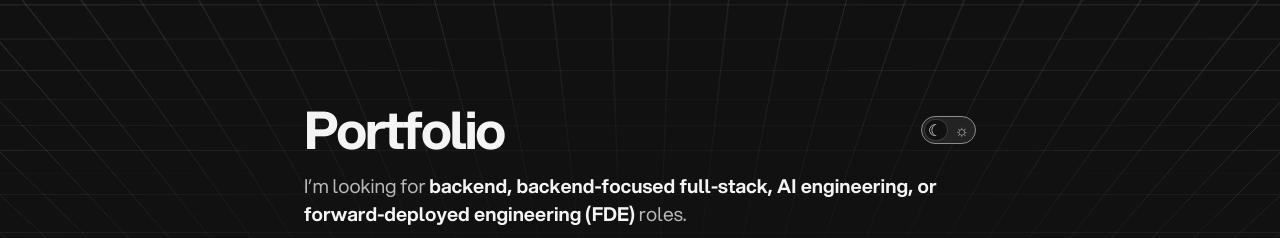
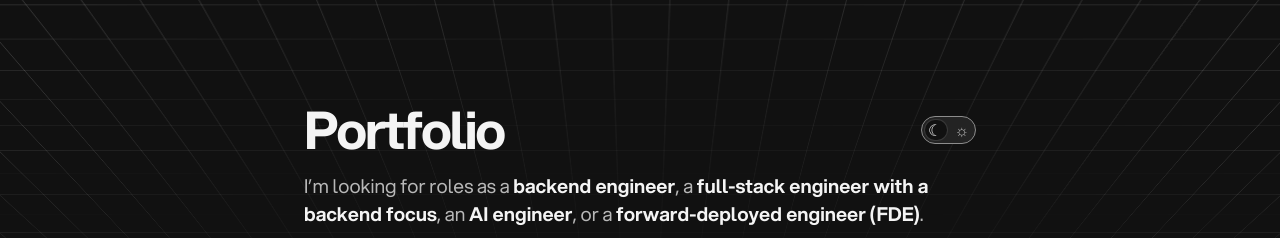
Before and after one commit to shivamgupta021/shivamgupta021.github.io, a plain HTML site: page index.html in a window 1280 px wide. Shown: the top 238 px of the page. Drawn offline with Linux system fonts and the light colour scheme.

Commit message:
Clarify the roles sought in the portfolio intro

```diff
--- a/index.html
+++ b/index.html
@@ -24,7 +24,7 @@
           <span class="theme-track" aria-hidden="true"><span>☾</span><span>☼</span></span>
         </button>
       </div>
-      <p class="role-note">I’m looking for <strong>backend, backend-focused full-stack, AI engineering, or forward-deployed engineering (FDE)</strong> roles.</p>
+      <p class="role-note">I’m looking for roles as a <strong>backend engineer</strong>, a <strong>full-stack engineer with a backend focus</strong>, an <strong>AI engineer</strong>, or a <strong>forward-deployed engineer (FDE)</strong>.</p>
       <div class="intro-actions">
         <a class="resume-button" href="/resume.pdf" type="application/pdf" target="_blank" rel="noopener" data-track="resume_click">Resume</a>
         <ul class="profile-links" aria-label="Social profiles" role="list">
```
